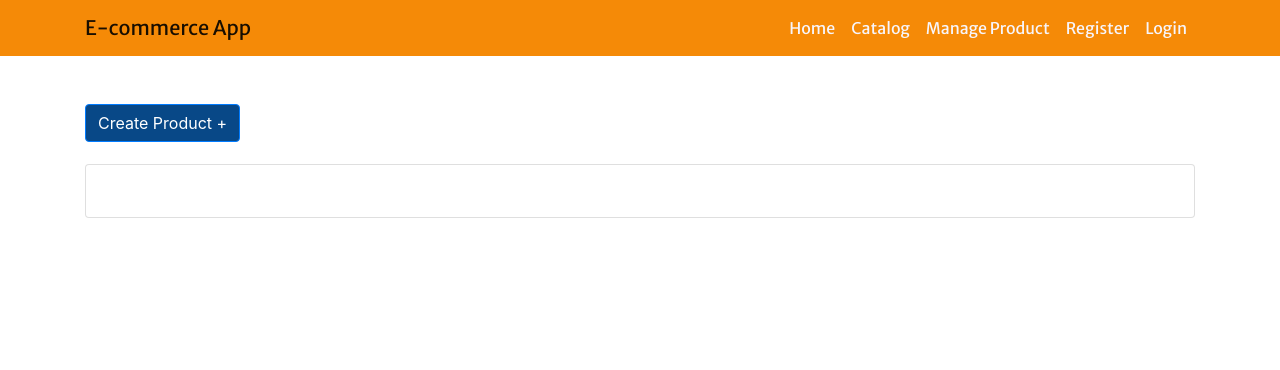
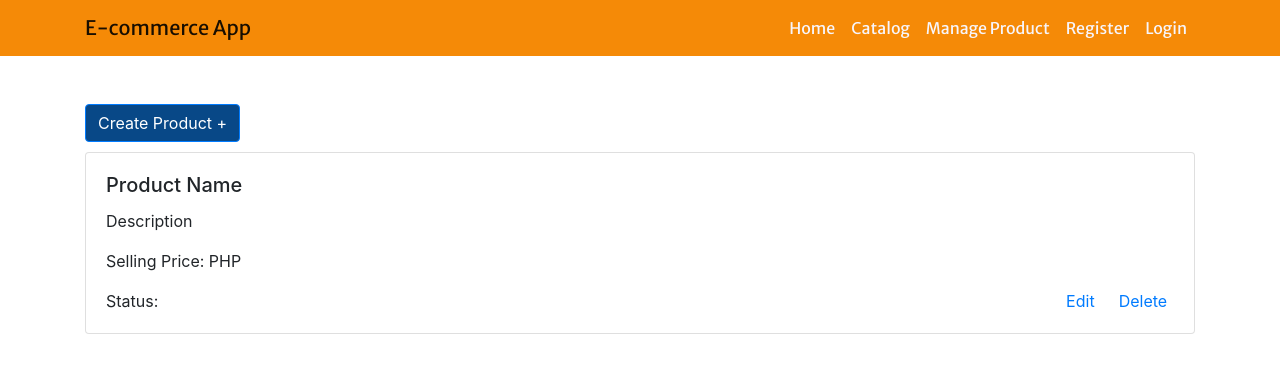
Before and after one commit to dmganados/puppypaws_ecommerce, a React (Create React App) app: page /manage-product in a window 1280 px wide. Shown: the top 370 px of the page. Built offline with nearby package versions, Linux system fonts and the light colour scheme; no server answers.

Commit message:
working on inventory cards

```diff
--- a/src/App.css
+++ b/src/App.css
@@ -208,7 +208,37 @@
   background-color: #084887 !important;
 }
 
-.cardInventory{
-  width: 100% !important;
-  margin-top: 2%;
+@media only screen and (max-width: 600px) {
+  .cardInventory {
+    width: 100% !important;
+    margin: 0px;
+    margin-top: 10% ;
+  }
+
+  #editFunction {
+    display: inline;
+    text-align: right;
+    margin-left: 40%;
+  }
 }
+
+@media only screen and (min-width: 600px) {
+  .cardInventory {
+    width: 100% !important;
+    margin-left: auto;
+    margin-top: 10px;
+
+  }
+
+  #editFunction {
+    display: inline;
+    text-align: right;
+    margin-left: 75%;
+  }
+}
+
+@media only screen and (min-width: 992px) {
+  #editFunction {
+    margin-left: 85%;
+  }
+}
--- a/src/components/Inventory.js
+++ b/src/components/Inventory.js
@@ -1,4 +1,5 @@
 import { Card, Row, Col, Container } from 'react-bootstrap'
+import { Link } from 'react-router-dom'
 
 export default function Inventory() {
 
@@ -6,13 +7,14 @@ export default function Inventory() {
 		<div>
 			<Card className="cardInventory">
 				<Card.Body>
-					<Card.Title></Card.Title>
-					<Card.Text></Card.Text>
+					<Card.Title>Product Name</Card.Title>
+					<Card.Text>Description</Card.Text>
+					<Card.Text>Selling Price: PHP</Card.Text>
+					<Card.Text className="d-inline">Status:</Card.Text>
+					<Link to="" className="mr-4" id="editFunction">Edit</Link>
+					<Link to="" id="deleteFunction">Delete</Link>
 				</Card.Body>
-
 			</Card>
-
-
 		</div>
 	)
 }
```
